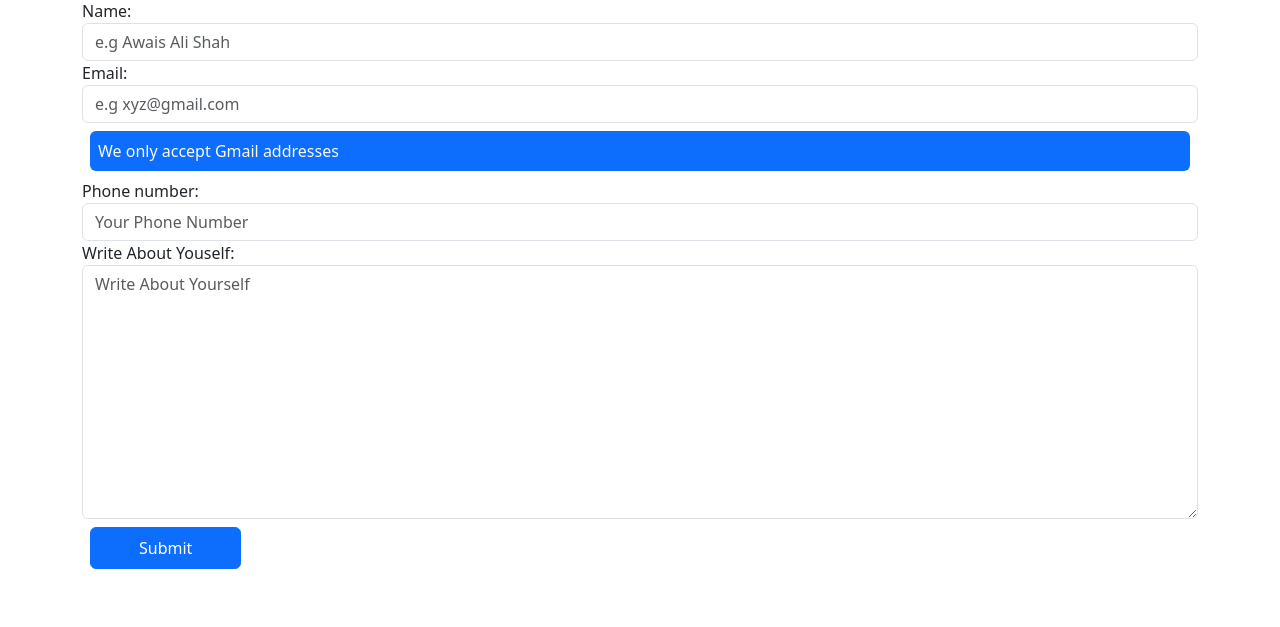
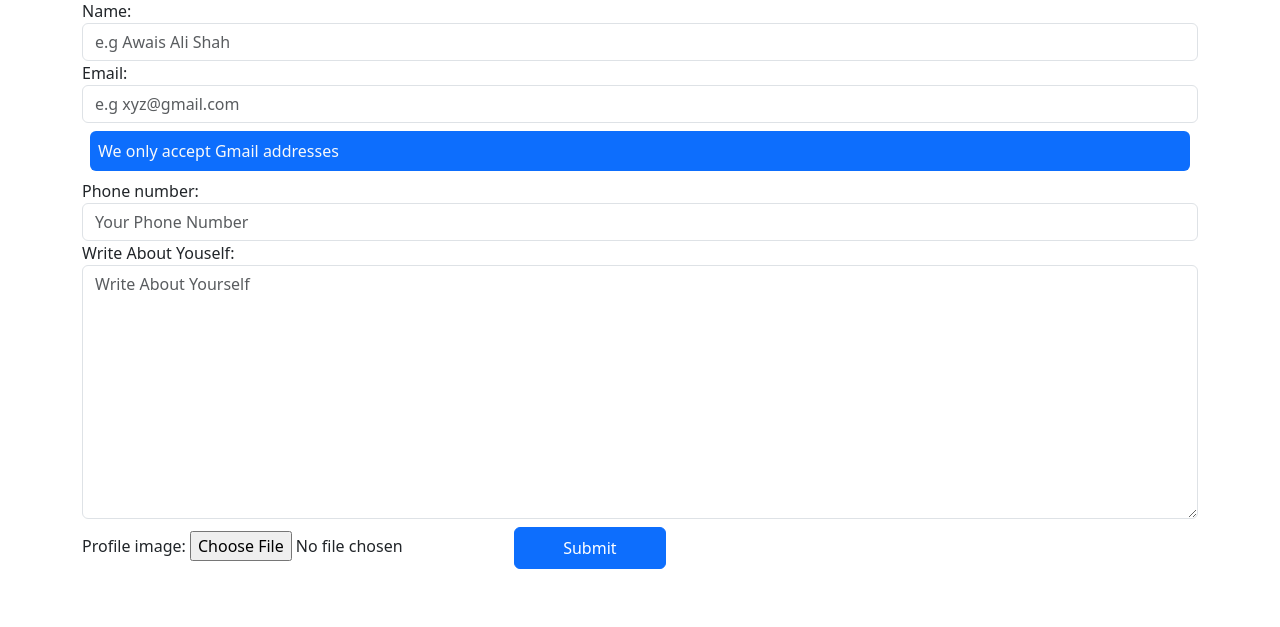
Before and after one commit to AWAIS344/BLOG-APP-2, a Django app: page /teacher/teacher/ in a window 1280 px wide. Shown: the part 57-684 px from the top of the page. Run offline with Django 5.2, Linux system fonts and the light colour scheme; parts of the project's set-up code (start-up, migrations or seed data) failed here and were passed over.

Commit message:
Media Uploading

```diff
--- a/blog/settings.py
+++ b/blog/settings.py
@@ -135,3 +135,6 @@ LOGIN_REDIRECT_URL = reverse_lazy('home')  # Replace 'home' with your named URL
 LOGOUT_REDIRECT_URL = reverse_lazy('login')
 
 DEFAULT_AUTO_FIELD = 'django.db.models.BigAutoField'
+
+MEDIA_ROOT=BASE_DIR / "media"
+MEDIA_URL='/media/'
--- a/blog/urls.py
+++ b/blog/urls.py
@@ -16,7 +16,7 @@ Including another URLconf
 """
 from django.contrib import admin
 from django.urls import path , include
-
+fr
 urlpatterns = [
     path('admin/', admin.site.urls),
     path("",include("posts.urls")),
--- a/posts/models.py
+++ b/posts/models.py
@@ -10,6 +10,7 @@ class Posts(models.Model):
 
     post_title=models.CharField(max_length=60)
     post_content=models.TextField()
+    image=models.ImageField(upload_to='posts_images')
     updated_at =models.DateTimeField(auto_now=True)
     tag=models.ManyToManyField(Tag)
 
--- a/posts/urls.py
+++ b/posts/urls.py
@@ -1,5 +1,7 @@
 from django.urls import path
 from . import views
+
+
 urlpatterns = [
     path("home/" ,views.Home ,name="home"),
     path("<int:id>/" ,views.PostPage)
--- a/posts/views.py
+++ b/posts/views.py
@@ -23,7 +23,7 @@ posts=[
 
 
 def Home(request):
-    posts=Posts.objects.all()
+    posts=Posts.objects.all() #
     context={"posts":posts}
     return render(request , "index.html",context)
 
--- a/teacher/form.py
+++ b/teacher/form.py
@@ -19,7 +19,7 @@ class TeachersForm(forms.ModelForm):
 
     class Meta:
         model = Teacher
-        fields = ['name','email',"phone_number",'bio']
+        fields = ['name','email',"phone_number",'bio',"profile_image"]
         labels ={
             "name":"Your Name",
             "bio":"Write About Youself"
--- a/teacher/models.py
+++ b/teacher/models.py
@@ -6,5 +6,6 @@ class Teacher(models.Model):
 
     name=models.CharField(max_length=50)
     email=models.EmailField()
+    profile_image=models.ImageField(upload_to="teacher_images/")
     phone_number=models.IntegerField()
     bio=models.TextField()
--- a/teacher/templates/teacher/form.html
+++ b/teacher/templates/teacher/form.html
@@ -16,7 +16,7 @@ Teacher Form
     </div>
     {% endif %}
 
-<form action='' method="post">
+<form action='' method="post" enctype='multipart/form-data'>
     {% csrf_token %}
 
     {% for fields in form  %}
@@ -39,6 +39,8 @@ Teacher Form
 
 
 
+
+
     <!-- {{form.email.label_tag}}
     {{form.email}}
     {{form.email.errors}} <br> <br>
--- a/teacher/views.py
+++ b/teacher/views.py
@@ -11,7 +11,7 @@ def Teacher_view(request):
 
     if request.method == 'POST':
 
-        form=TeachersForm(request.POST)
+        form=TeachersForm(request.POST,request.FILES)
         if form.is_valid():
             # name=form.cleaned_data['name']
             # email=form.cleaned_data['email']
```
Also changed, not shown: db.sqlite3, teacher/migrations/0002_teacher_profile_image.py (added).
